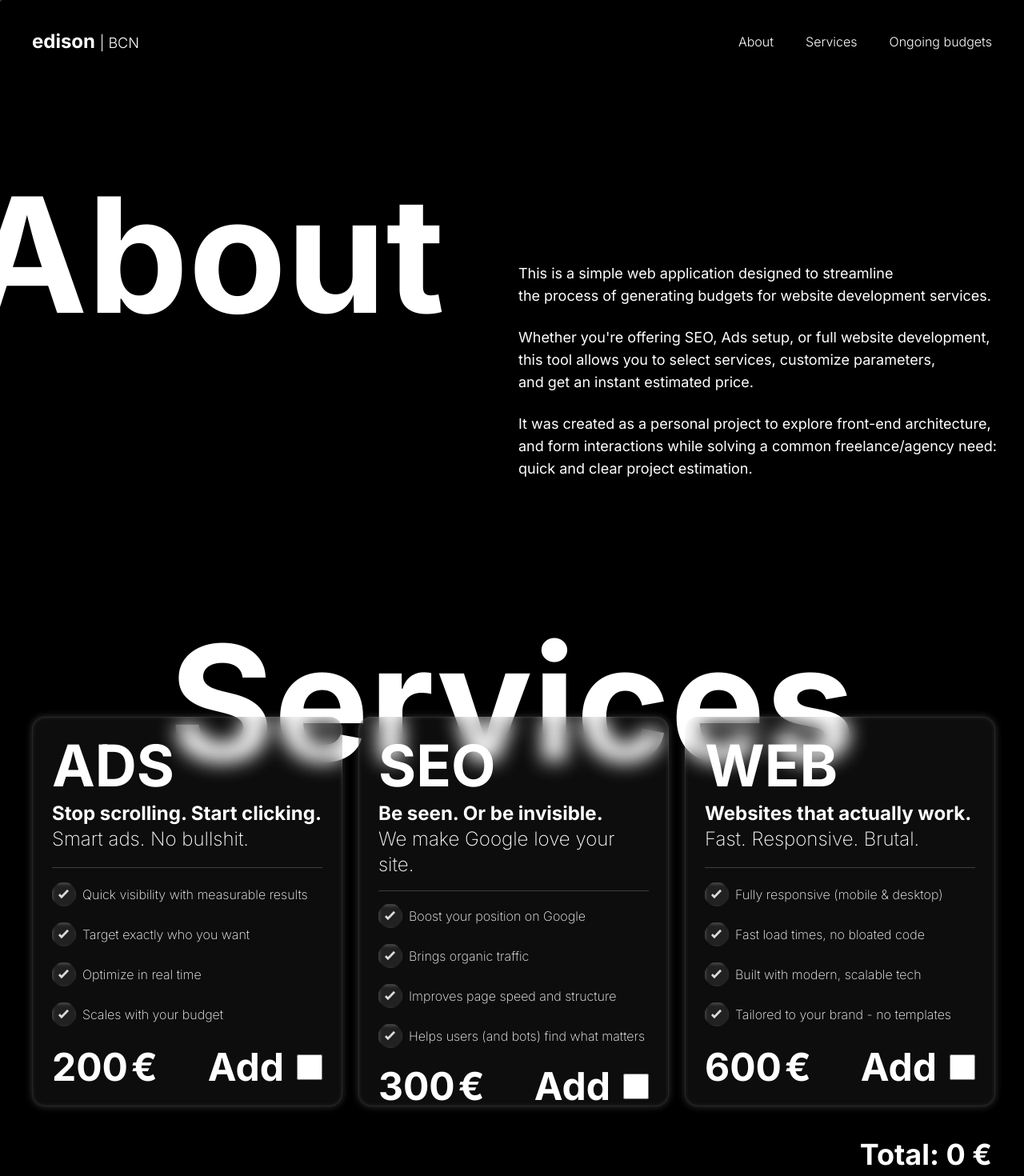
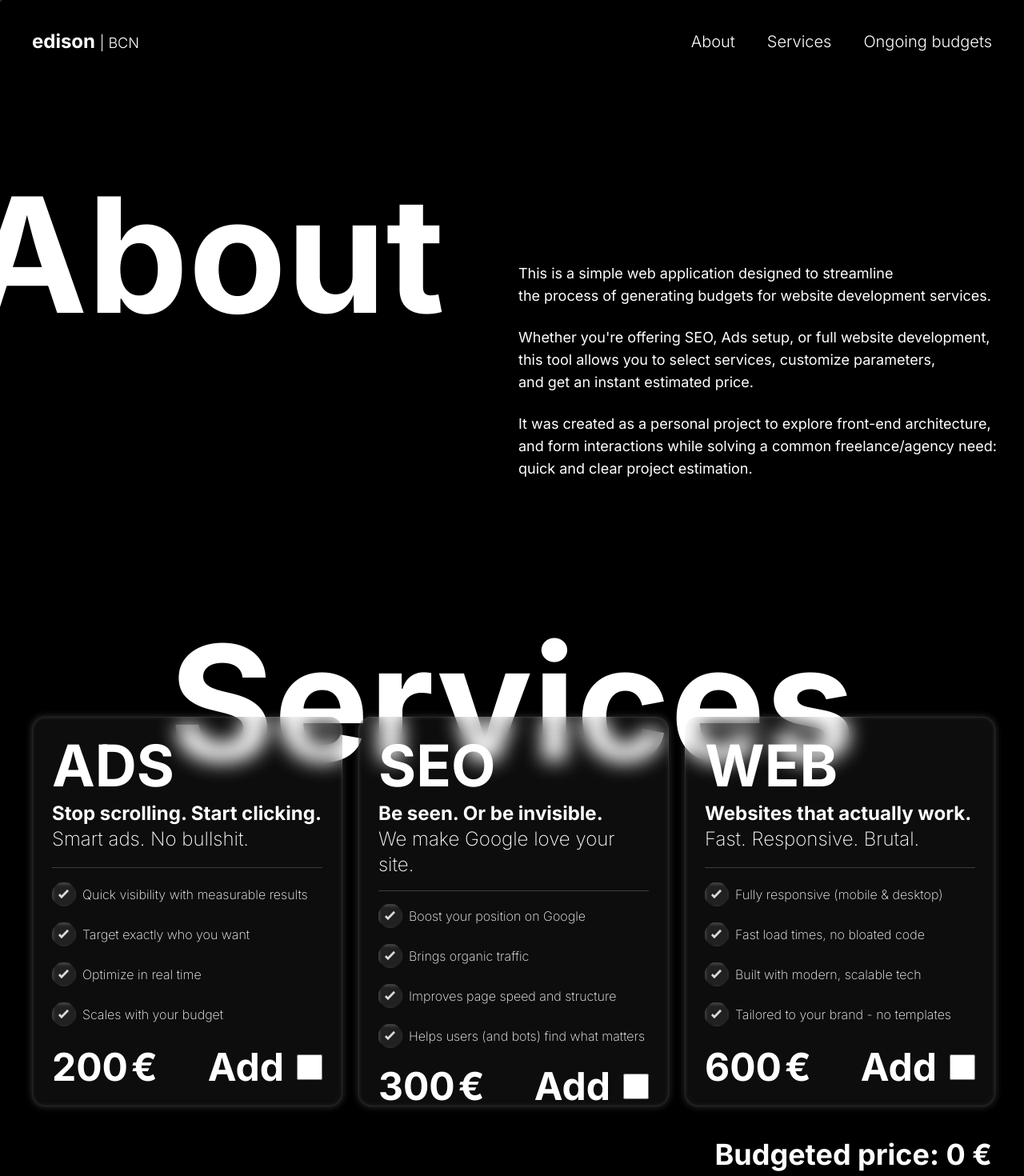
Before and after one commit to edison-r/S6-React-BudgetPage, a React (Vite) app: page /services in a window 1280 px wide. Shown: the top 1470 px of the page at 80% size. Built offline with nearby package versions, Linux system fonts and the light colour scheme; a web font is replaced by a local one.

Commit message:
styling(ServicesCards): hover animation added

```diff
--- a/src/components/Calculator/Calculator.tsx
+++ b/src/components/Calculator/Calculator.tsx
@@ -69,7 +69,7 @@ export default function Calculator(){
                 />
             ))}
         </div>
-        <div className="flex justify-end text-4xl font-bold -mt-32">Total: {calculateTotal()} €</div>
+        <div className="flex justify-end text-4xl font-bold -mt-32">Budgeted price: {calculateTotal()} €</div>
     </div>
   );
 };
--- a/src/components/Cards/ServiceCard.tsx
+++ b/src/components/Cards/ServiceCard.tsx
@@ -17,7 +17,12 @@ export default function ServiceCard({ title, tagline, description, features, pri
     return(
         <>
             <div className="z-50 flex flex-col gap-5 my-[168px]">
-                <div className="flex flex-col justify-between w-[388px] h-[487px] rounded-2xl p-6 backdrop-blur-md bg-white/5 border border-white/10 shadow-[inset_0_0_5px_rgba(255,255,255,0.1),_0_0_10px_rgba(255,255,255,0.2)]">
+                <motion.div className="flex flex-col justify-between w-[388px] h-[487px] rounded-2xl p-6 backdrop-blur-md bg-white/5 border border-white/10 shadow-[inset_0_0_5px_rgba(255,255,255,0.1),_0_0_10px_rgba(255,255,255,0.2)]"
+                    whileHover={{
+                        scale: 1.02,
+                        transition: { duration: 0.5 },
+                    }}
+                    >
                     <div>
                         <h1 className="text-white text-7xl font-bold">{title}</h1>
                         <p className="text-white text-2xl font-bold mt-2">{tagline}</p>
@@ -39,7 +44,7 @@ export default function ServiceCard({ title, tagline, description, features, pri
                             />
                         </div>
                     </div>
-                </div>
+                </motion.div>
 
                 <AnimatePresence>
                     {type === "web" && webOptions && onOptionsChange && selected && (
@@ -52,14 +57,14 @@ export default function ServiceCard({ title, tagline, description, features, pri
                             transition={{ duration: 0.4 }}
                         >
                             <Counter
-                                label="qty of languages"
+                                label="programming languages"
                                 value={webOptions.translations}
                                 onChange={(newVal) =>
                                     onOptionsChange({ ...webOptions, translations: newVal})
                                 }
                             />
                         <Counter
-                                label="qty of pages"
+                                label="number of pages"
                                 value={webOptions.languages}
                                 onChange={(newVal) =>
                                     onOptionsChange({ ...webOptions, languages: newVal})
--- a/src/components/SharedComponents/layout/Navbar.tsx
+++ b/src/components/SharedComponents/layout/Navbar.tsx
@@ -7,7 +7,7 @@ export default function Navbar() {
        <Link to="/"><Logo /></Link>
         <div></div>
       <nav>
-        <ul className="flex gap-10">
+        <ul className="flex gap-10 text-xl">
           <li className="font-light hover:text-red-500 transition-colors">
             <Link to="/services#about">About</Link>
           </li>
```
